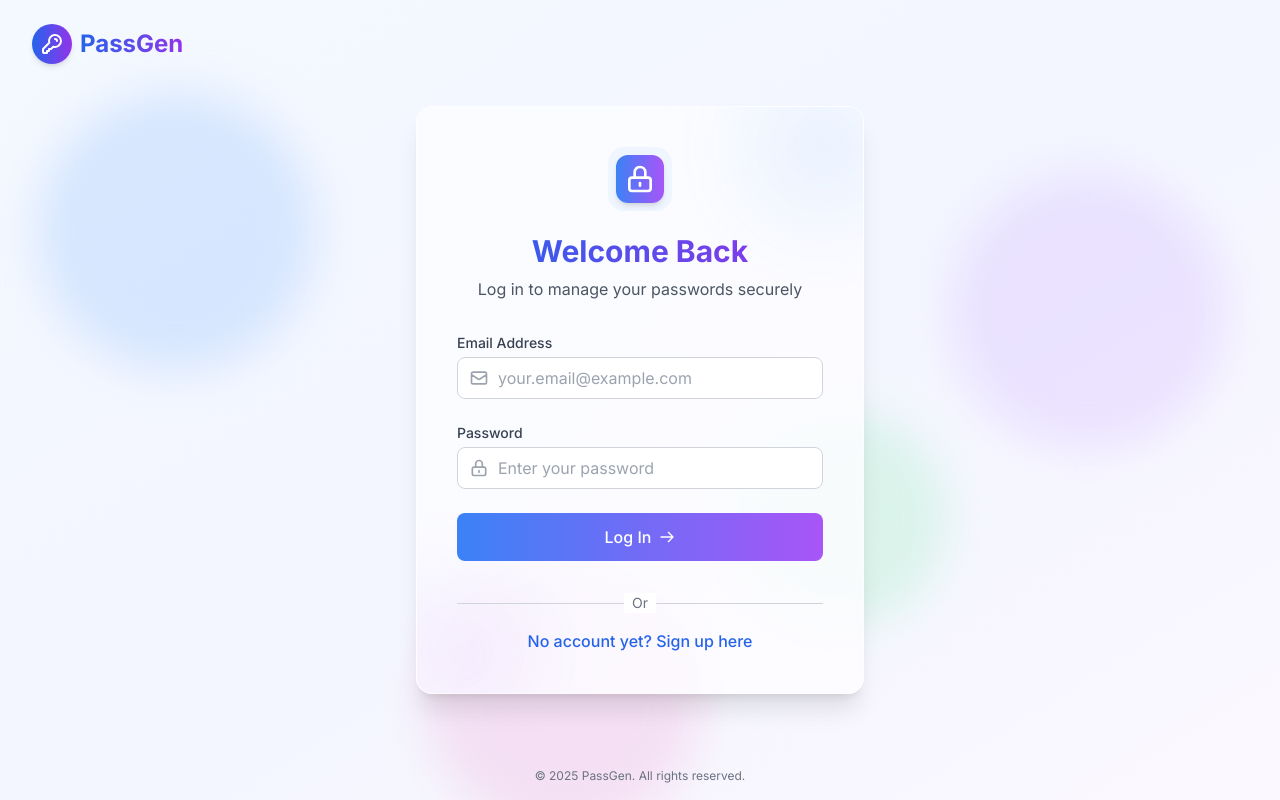
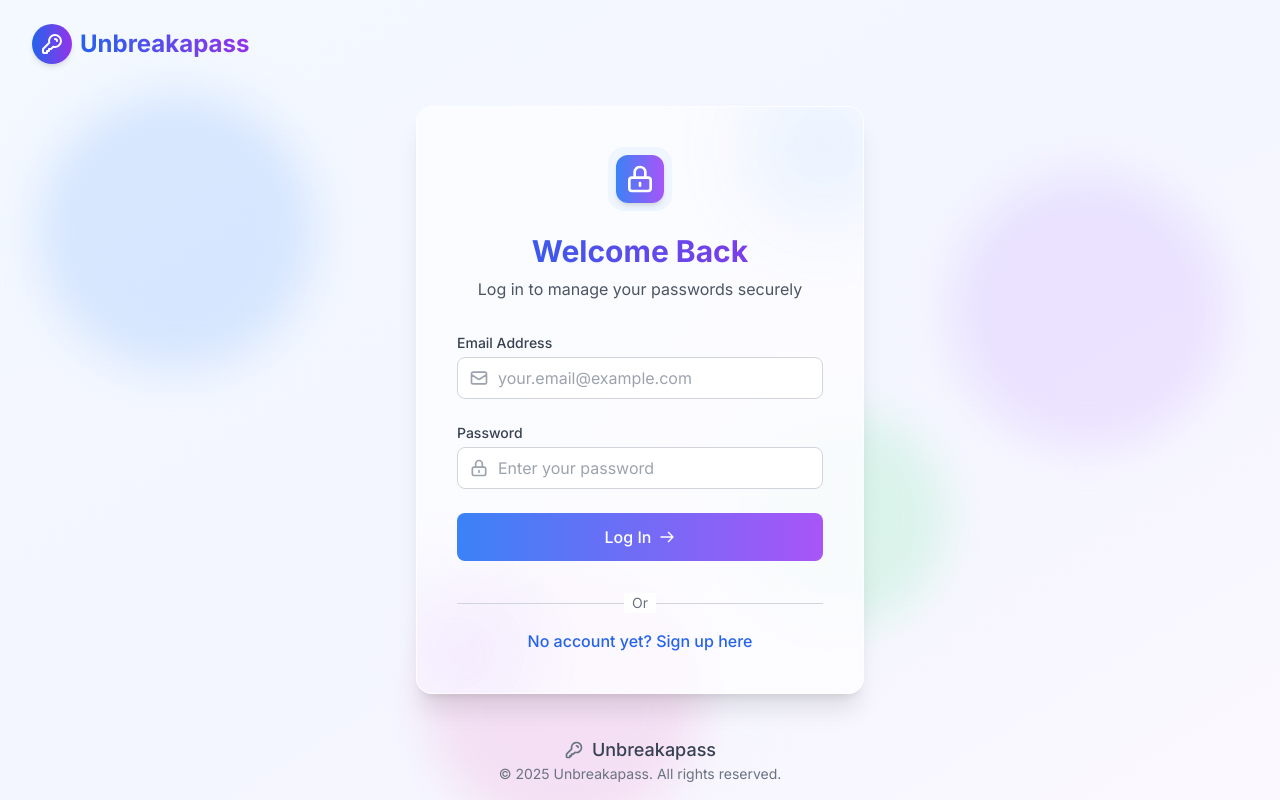
Before and after one commit to satnam987/passgen, a Next.js app: page /auth in a window 1280 px wide. Built offline with nearby package versions, Linux system fonts and the light colour scheme.

Commit message:
Verander site naam van PassGen naar Unbreakapass

```diff
--- a/app/auth/page.tsx
+++ b/app/auth/page.tsx
@@ -68,7 +68,7 @@ export default function AuthPage() {
             </svg>
           </div>
           <span className="text-2xl font-bold bg-gradient-to-r from-blue-600 to-purple-600 bg-clip-text text-transparent group-hover:from-purple-600 group-hover:to-blue-600 transition-all duration-300">
-            PassGen
+            Unbreakapass
           </span>
         </Link>
       </nav>
@@ -246,7 +246,15 @@ export default function AuthPage() {
       </div>
 
       <footer className="absolute bottom-0 left-0 right-0 py-4 text-center text-gray-500 text-xs">
-        <p>© {new Date().getFullYear()} PassGen. All rights reserved.</p>
+        <div className="flex items-center justify-center">
+          <svg className="w-5 h-5 text-gray-500" fill="none" stroke="currentColor" viewBox="0 0 24 24">
+            <path strokeLinecap="round" strokeLinejoin="round" strokeWidth={2} d="M15 7a2 2 0 012 2m4 0a6 6 0 01-7.743 5.743L11 17H9v2H7v2H4a1 1 0 01-1-1v-2.586a1 1 0 01.293-.707l5.964-5.964A6 6 0 1121 9z" />
+          </svg>
+          <span className="ml-2 text-lg font-medium text-gray-700">Unbreakapass</span>
+        </div>
+        <p className="text-gray-500 text-sm">
+          © {new Date().getFullYear()} Unbreakapass. All rights reserved.
+        </p>
       </footer>
     </div>
   );
--- a/app/layout.tsx
+++ b/app/layout.tsx
@@ -6,7 +6,7 @@ import { AuthProvider } from './context/AuthContext';
 const inter = Inter({ subsets: ['latin'] });
 
 export const metadata: Metadata = {
-  title: 'Password Manager',
+  title: 'Unbreakapass',
   description: 'Generate and securely store your passwords',
 };
 
--- a/app/page.tsx
+++ b/app/page.tsx
@@ -41,7 +41,7 @@ export default function Home() {
                 </svg>
               </div>
               <span className="text-2xl font-bold bg-gradient-to-r from-blue-600 to-purple-600 bg-clip-text text-transparent group-hover:from-purple-600 group-hover:to-blue-600 transition-all duration-300">
-                PassGen
+                Unbreakapass
               </span>
             </Link>
 
@@ -181,10 +181,10 @@ export default function Home() {
                   <path strokeLinecap="round" strokeLinejoin="round" strokeWidth={2} d="M15 7a2 2 0 012 2m4 0a6 6 0 01-7.743 5.743L11 17H9v2H7v2H4a1 1 0 01-1-1v-2.586a1 1 0 01.293-.707l5.964-5.964A6 6 0 1121 9z" />
                 </svg>
               </div>
-              <span className="ml-2 text-lg font-medium text-gray-700">PassGen</span>
+              <span className="ml-2 text-lg font-medium text-gray-700">Unbreakapass</span>
             </div>
             <p className="text-gray-500 text-sm">
-              © {new Date().getFullYear()} PassGen. All rights reserved.
+              © {new Date().getFullYear()} Unbreakapass. All rights reserved.
             </p>
             <p className="text-gray-400 text-xs mt-2">
               Your passwords are encrypted and never shared with third parties.
--- a/package.json
+++ b/package.json
@@ -1,5 +1,5 @@
 {
-  "name": "passgencursor",
+  "name": "unbreakapass",
   "version": "0.1.0",
   "private": true,
   "scripts": {
```
